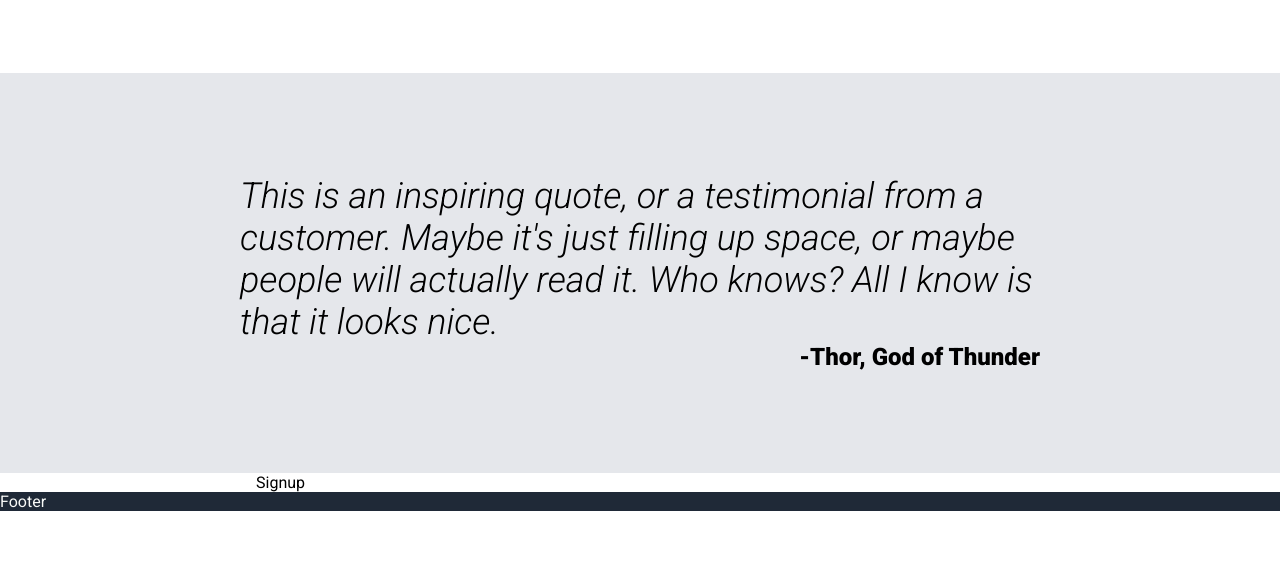
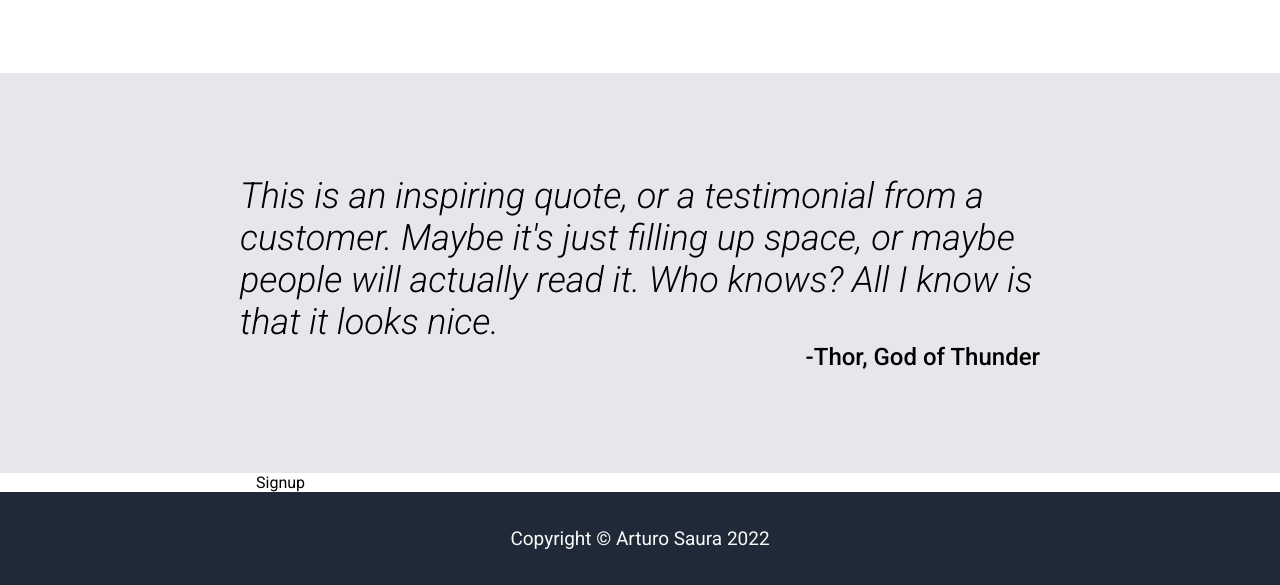
Before and after one commit to arsaes/landing-page, a plain HTML site: page index.html in a window 1280 px wide. Shown: the part 960-1545 px from the top of the page. Before the commit the page ends 1471 px from the top, so only its background shows below. Drawn offline with Linux system fonts and the light colour scheme.

Commit message:
Finish footer section

```diff
--- a/index.html
+++ b/index.html
@@ -7,7 +7,7 @@
     <title>Landing Page</title>
     <link rel="preconnect" href="https://fonts.googleapis.com">
     <link rel="preconnect" href="https://fonts.gstatic.com" crossorigin>
-    <link href="https://fonts.googleapis.com/css2?family=Roboto:ital,wght@0,400;0,900;1,300&display=swap" rel="stylesheet">
+    <link href="https://fonts.googleapis.com/css2?family=Roboto:ital,wght@0,400;0,500;0,900;1,300&display=swap" rel="stylesheet">
     <link rel="stylesheet" href="styles.css">
 </head>
 <body>
@@ -72,7 +72,7 @@
     </div>
 
     <div class="footer">
-        Footer
+        Copyright &copy Arturo Saura 2022
     </div>
 
 </body>
--- a/styles.css
+++ b/styles.css
@@ -154,6 +154,16 @@ button {
 .quote .author {
     margin: 0;
     font-size: 24px;
-    font-weight: 510;
+    font-weight: 500;
     text-align: right;
 }
+
+
+
+
+
+.footer {
+    padding: 35px 0;
+    text-align: center;
+    font-size: 19px;
+}
```
